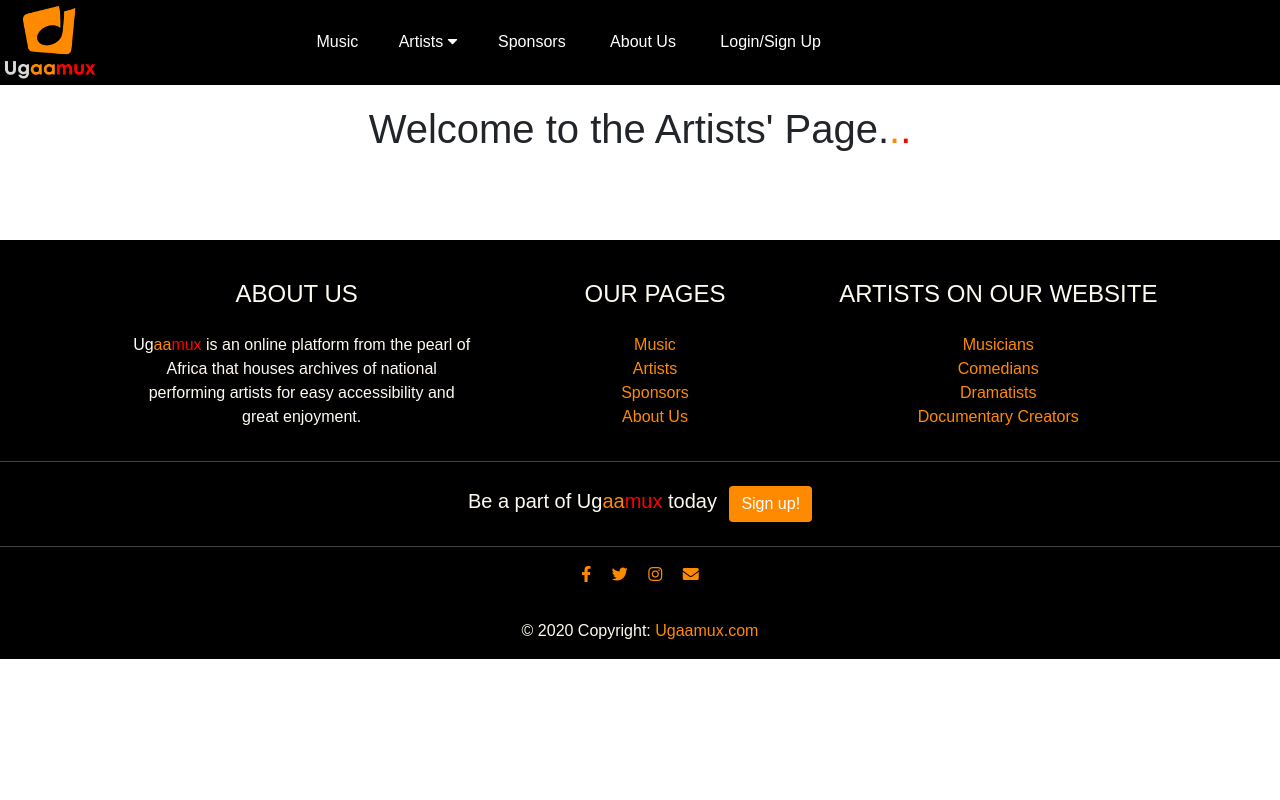
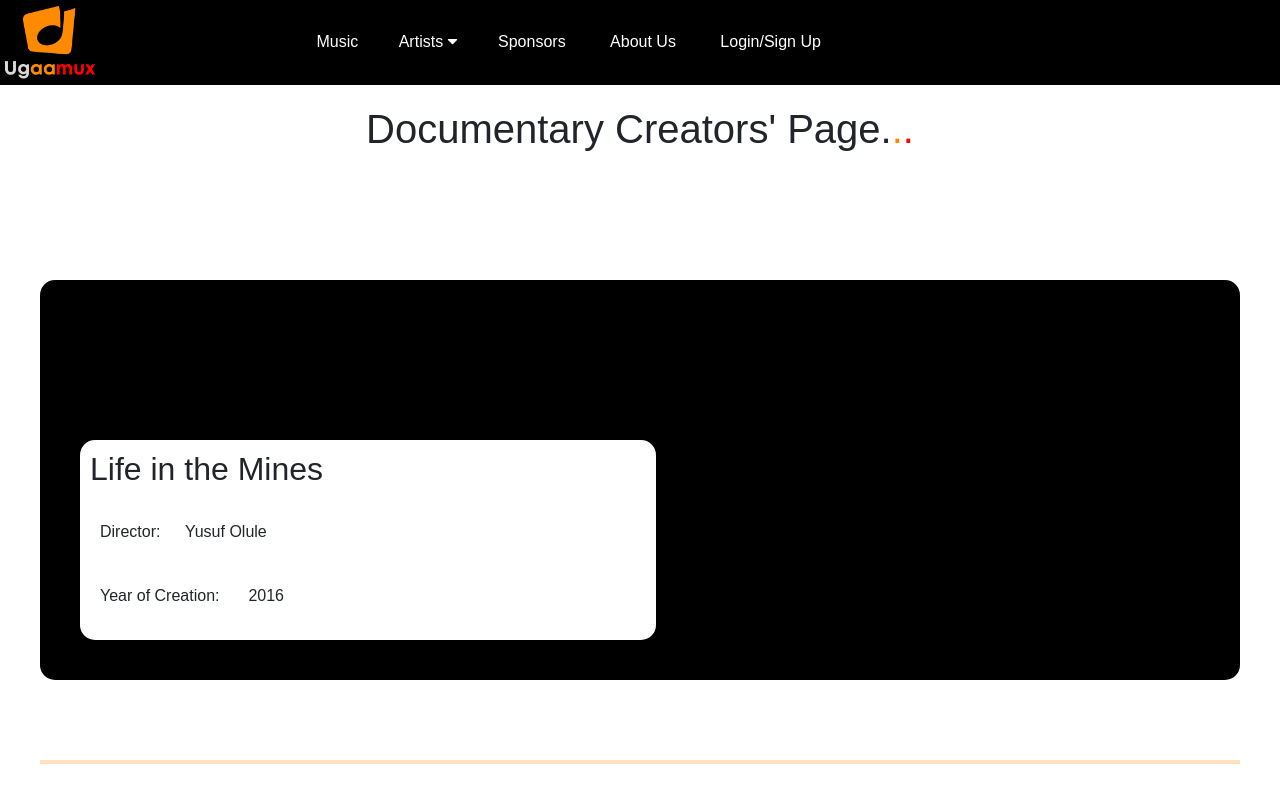
Before and after one commit to MercyAumaGabriella/Music-repo, a plain HTML site: page documentary_creators.html in a window 1280 px wide. Shown: the top 800 px of the page. Drawn offline with Linux system fonts and the light colour scheme.

Commit message:
modified some code for the dramatists and documentary creators' page

```diff
--- /dev/null
+++ b/css/styles_document.css
@@ -0,0 +1,28 @@
+main{
+    padding: 40px;
+    height: 180vh;
+}
+
+.doc1{
+    width: 100%;
+    height: 400px;
+    background-color: #000;
+    border-radius: 15px;
+}
+
+.docWords{
+    position: absolute;
+    width: 45%;
+    height: 200px;
+    background-color: #fff;
+    border-radius: 15px;
+    margin-left: 40px;
+    margin-top:160px;
+    padding: 10px;
+}
+
+.hr{
+    border: 2px solid #ff8a00;
+    width: 100%;
+    margin: 80px 0px;
+}
--- a/documentary_creators.html
+++ b/documentary_creators.html
@@ -11,6 +11,7 @@
     <link rel="stylesheet" href="/images/Font Awesome/fontawesome-free-5.15.4-web/css/all.css">
     <link rel="stylesheet" href="/css/styles.css">
     <link rel="stylesheet" href="/css/style_artists.css">
+    <link rel="stylesheet" href="/css/styles_document.css">
     <!-- TITLE NAME-->
     <title>UGAAMUX - Artists Page</title>
 </head>
@@ -62,9 +63,42 @@
         </nav>
 
         <div id="welcomeWords">
-          <h1>Welcome to the Artists' Page.<span class="span_landing_1">.</span><span class="span_landing_2">.</span></h1>
+          <h1>Documentary Creators' Page.<span class="span_landing_1">.</span><span class="span_landing_2">.</span></h1>
         </div>
     </header>
+
+
+    <main>
+
+      <!-- Documentary One -->
+      <div class="doc1">
+        <div class="docWords">
+          <h2>Life in the Mines</h2>
+          <br>
+          <p>Director: <span class="tab"></span>Yusuf Olule</p>
+          <br>
+          <p>Year of Creation: <span class="tab"></span> 2016</p>
+        </div>
+
+      </div>
+
+      <hr class="hr">
+
+      <!-- Documentary Two -->
+      <div class="doc1">
+        <div class="docWords">
+          <h2>Detrimental Corruption</h2>
+          <br>
+          <p>Director: <span class="tab"></span>NBS</p>
+          <br>
+          <p>Year of Creation: <span class="tab"></span> 2016</p>
+        </div>
+
+      </div>
+
+    </main>
+
+
     <footer class="page-footer font-small stylish-color-dark pt-4">
 
         <!-- Footer Links -->
```
